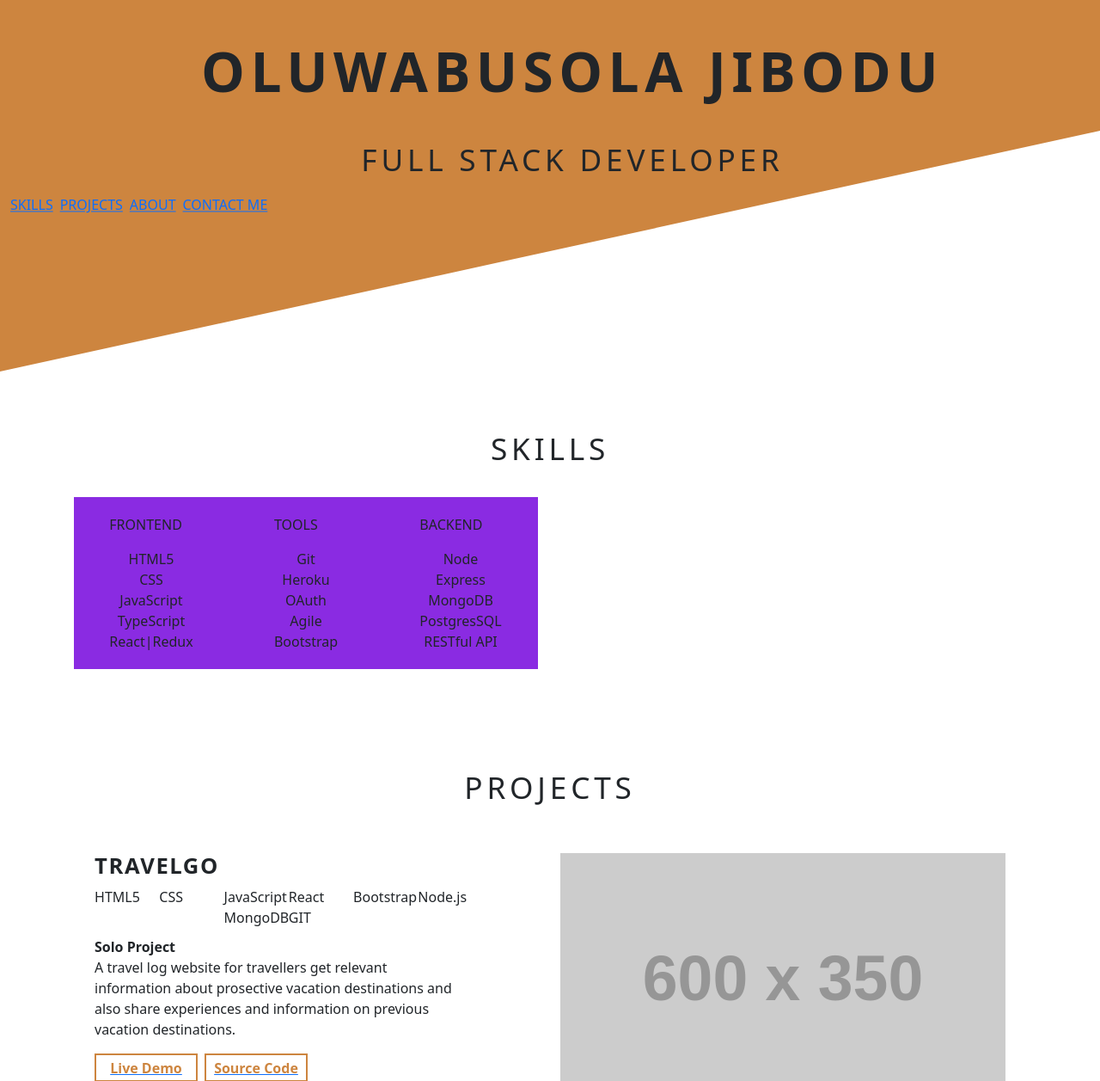
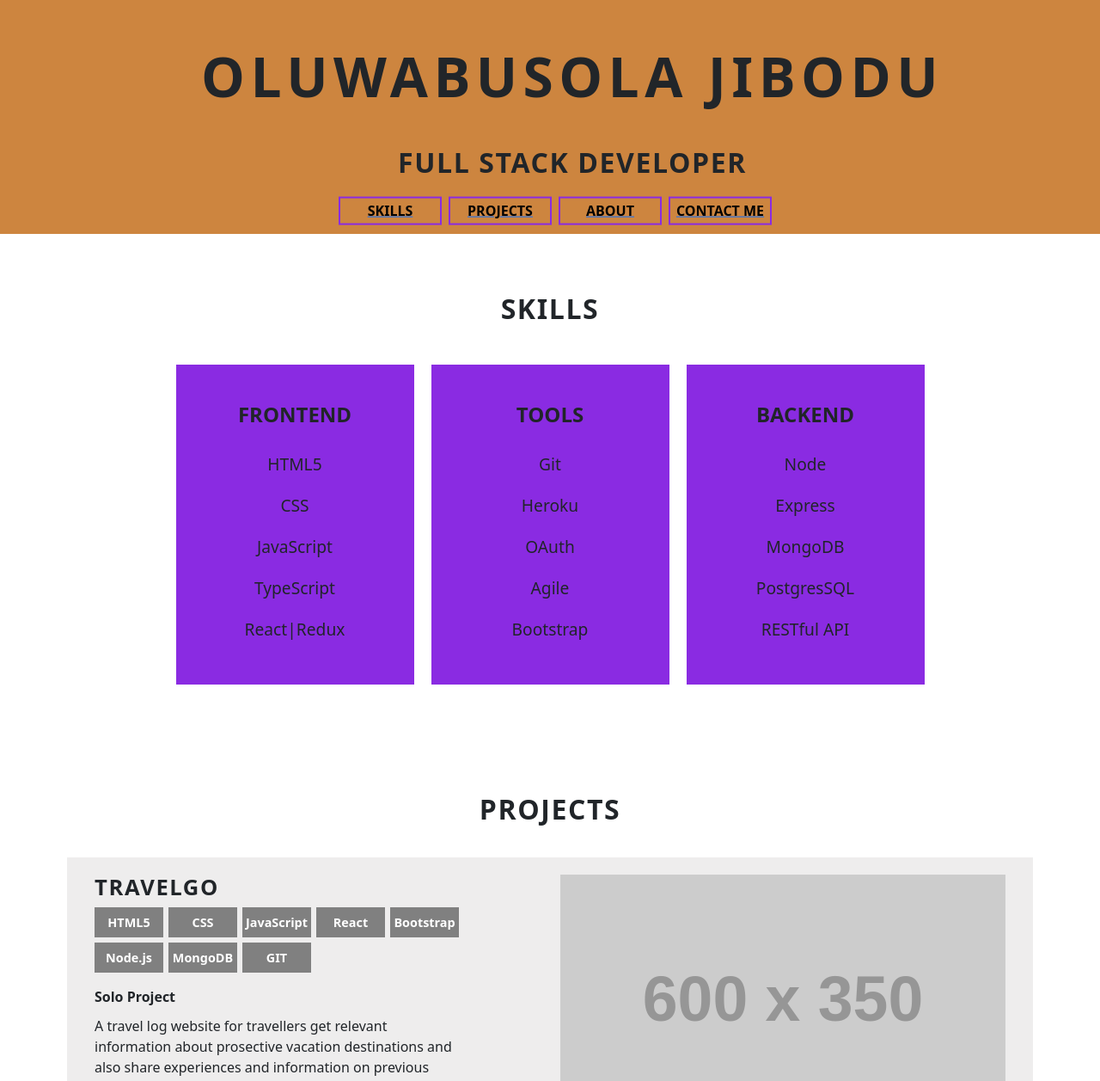
Before and after one commit to beejay321/Portfolio, a React (Create React App) app: page / in a window 1280 px wide. Shown: the part 208-1465 px from the top of the page at 86% size. Built offline with nearby package versions, Linux system fonts and the light colour scheme.

Commit message:
Update style.css

```diff
--- a/src/css/style.css
+++ b/src/css/style.css
@@ -1,23 +1,21 @@
 body {
   margin: 0;
   background-color: white;
+  overflow-x: hidden;
 }
 
 /******** HOME COMPONENT *********/
 .heading-box {
-  height: 80vh;
+  height: 60vh;
   background-color: peru;
   background-size: cover;
   background-position: top;
   background-position: top;
-  clip-path: polygon(0 0, 100% 0, 100% 45vh, 0 100%);
+  /* clip-path: polygon(0 0, 100% 0, 100% 45vh, 0 100%); */
 }
 
 .heading {
-  /* text-align: center; */
   position: absolute;
-  /* top: 40%; */
-  /* left: 20%; */
   transform: translate(0%, 100%);
 }
 
@@ -27,16 +25,14 @@ body {
   line-height: 1.3;
   display: block;
   letter-spacing: 0.4rem;
-  /* animation: leftIn 0.75s ease-out; */
   font-weight: 600;
 }
 .title {
   margin: 20px;
   font-size: 2em;
   display: block;
-  font-size: 2.2rem;
-  font-weight: 400;
-  letter-spacing: 0.3rem;
+  font-weight: 650;
+  letter-spacing: 0.1rem;
   /* animation: rightIn 0.75s ease-out; */
 }
 
@@ -60,7 +56,8 @@ body {
 }
 .project-div {
   padding: 20px;
-  background-color: white;
+  margin-bottom: 30px;
+  background-color: rgb(238, 237, 237);
 
   /* justify-content: center; */
 }
@@ -72,13 +69,13 @@ body {
 }
 
 .skills-used {
-  display: flex;
-  justify-content: center;
+  margin-left: 0px;
 }
-.skills-used span {
+.skills-used div {
   display: flex;
   justify-content: center;
   margin-right: 6px;
+  margin-bottom: 6px;
   padding: 2px;
   font-size: 0.9em;
   font-weight: 700;
@@ -102,6 +99,7 @@ body {
 
 .collaborator {
   padding-top: 10px;
+  padding-bottom: 10px;
   font-size: 1em;
   font-weight: 700;
   display: block;
@@ -109,30 +107,33 @@ body {
 }
 
 /******** SKILlS COMPONENT *********/
-/* .skills-box {
-  /* height: 80vh; */
-/* background-color: peru; */
-/* background-size: cover; */
-/* background-position: top; */
-/* clip-path: polygon(0 25vh, 100% 0, 100% 100%, 0 100%);
-} */
+
+.skills-box {
+  justify-content: center;
+}
 .skills-div {
-  padding: 20px;
-  /* margin-top: 20%; */
+  padding: 40px;
   background-color: blueviolet;
   justify-content: center;
-  width: 180px;
+  margin: 10px;
 }
 
-.skills-div span {
+.skill-category {
   display: flex;
   justify-content: center;
+  font-size: 1.5em;
+  font-weight: 700;
+  font-weight: 600;
 }
 
-.contact-div {
-  padding: 20px;
-  width: 650px;
+.skill span {
+  display: flex;
+  justify-content: center;
+  font-size: 1.2em;
+  font-weight: 500;
+  line-height: 2.5;
 }
+/******** CONTACT COMPONENT *********/
 
 .socials-div {
   background-color: blueviolet;
@@ -141,6 +142,30 @@ body {
 }
 
 /******** ABOUT COMPONENT *********/
+
+.aboutText {
+  display: flex;
+  justify-content: center;
+}
+.aboutText span {
+  width: 70%;
+  margin-bottom: 30px;
+}
+
+.nav-links {
+  display: flex;
+  justify-content: center;
+}
+.nav-links span {
+  display: flex;
+  justify-content: center;
+  border: 2px solid blueviolet;
+  font-weight: 600;
+  width: 120px;
+  height: 33px;
+  align-items: center;
+  color: black;
+}
 .resume {
   display: flex;
   justify-content: center;
```
